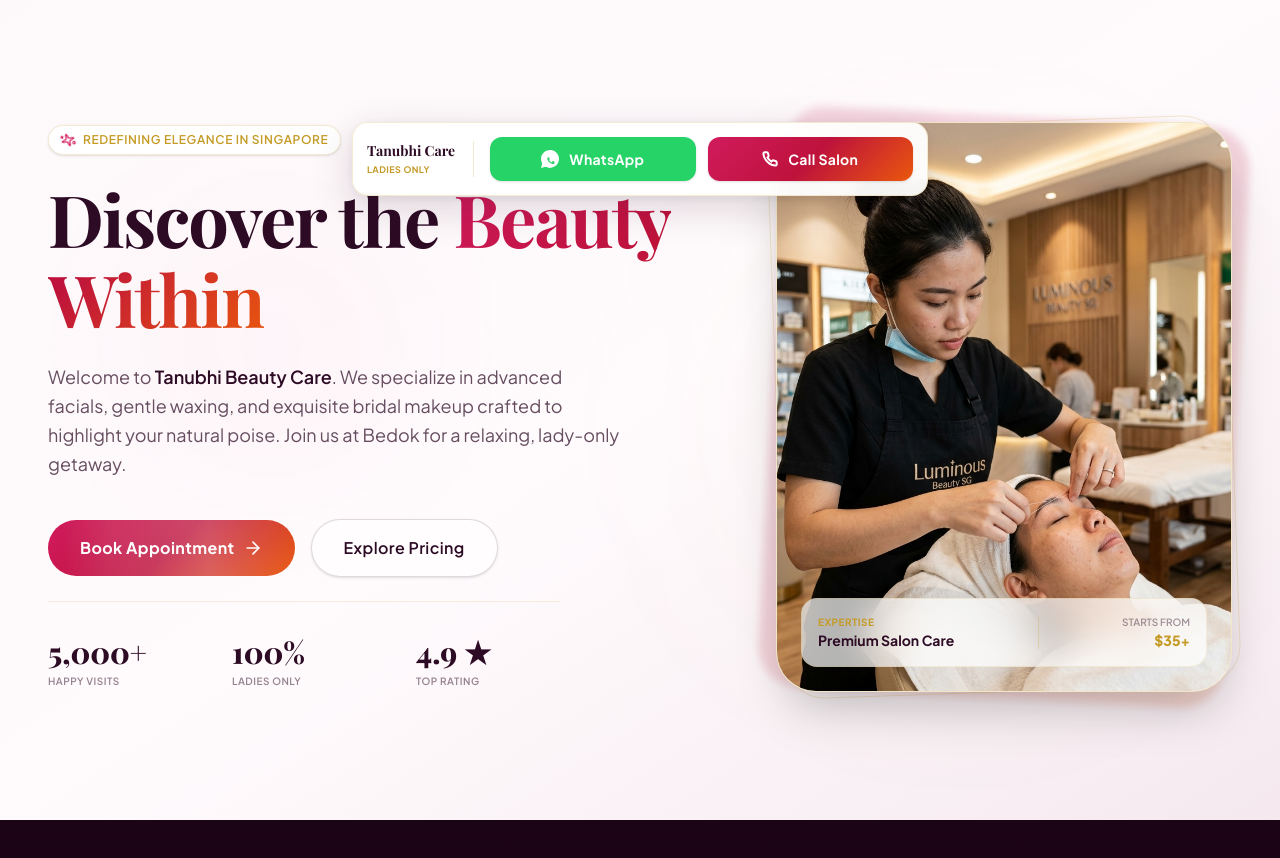
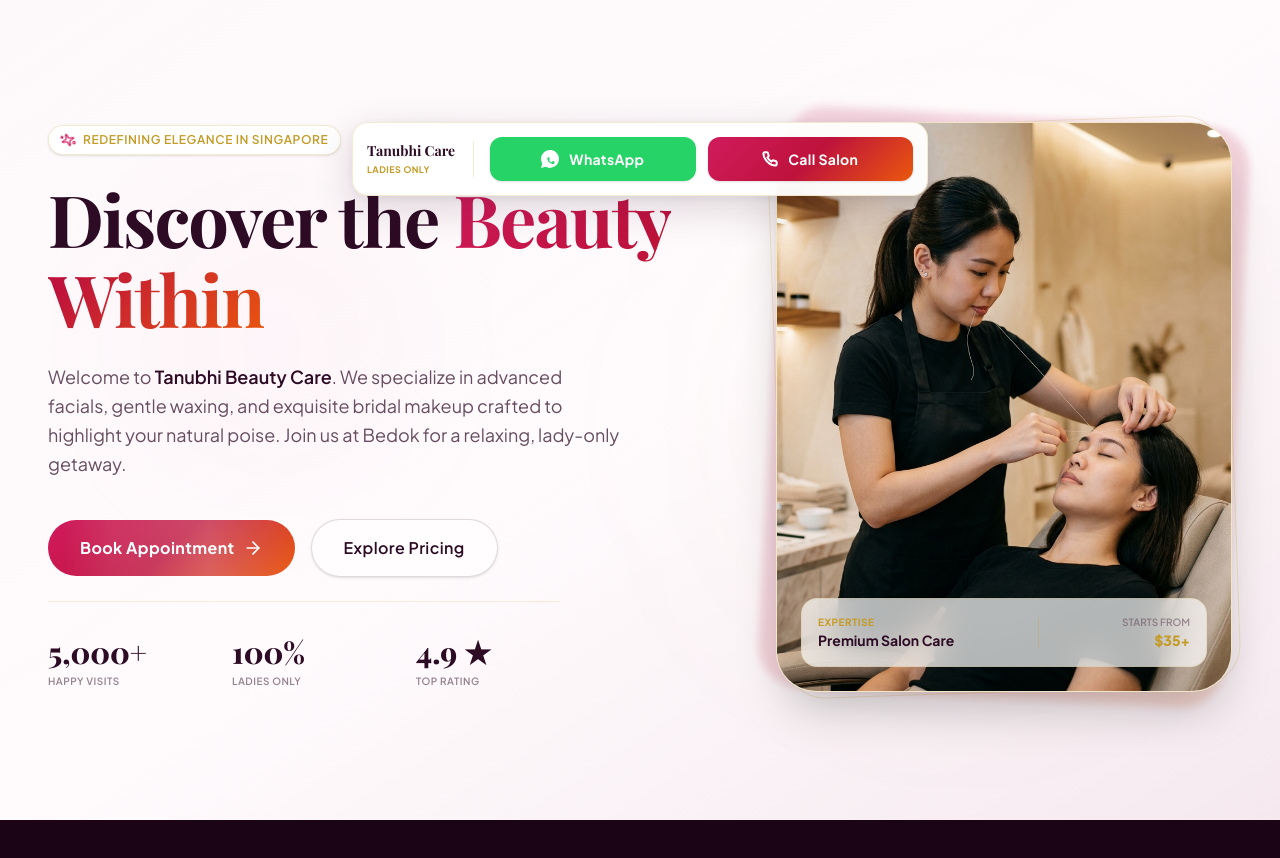
Before and after one commit to clevercroworg/tanubhi, a Next.js app: page / in a window 1280 px wide. Shown: the part 580-1438 px from the top of the page. Built offline with nearby package versions, Linux system fonts and the light colour scheme; a web font is replaced by a local one.

Commit message:
Update hero card image to v3 with no text or logos on t-shirt and background

```diff
--- a/src/components/Hero.tsx
+++ b/src/components/Hero.tsx
@@ -73,7 +73,7 @@
 
           <div className="relative w-full aspect-[4/5] rounded-[2.5rem] overflow-hidden border border-brand-accent-gold/25 shadow-2xl bg-brand-card">
             <Image
-              src="/images/hero_working_v2.png"
+              src="/images/hero_working_v3.png"
               alt="Professional Beautician styling at Tanubhi Beauty Care"
               fill
               priority
```
Also changed, not shown: public/images/hero_working_v2.png (deleted), public/images/hero_working_v3.png (added).
